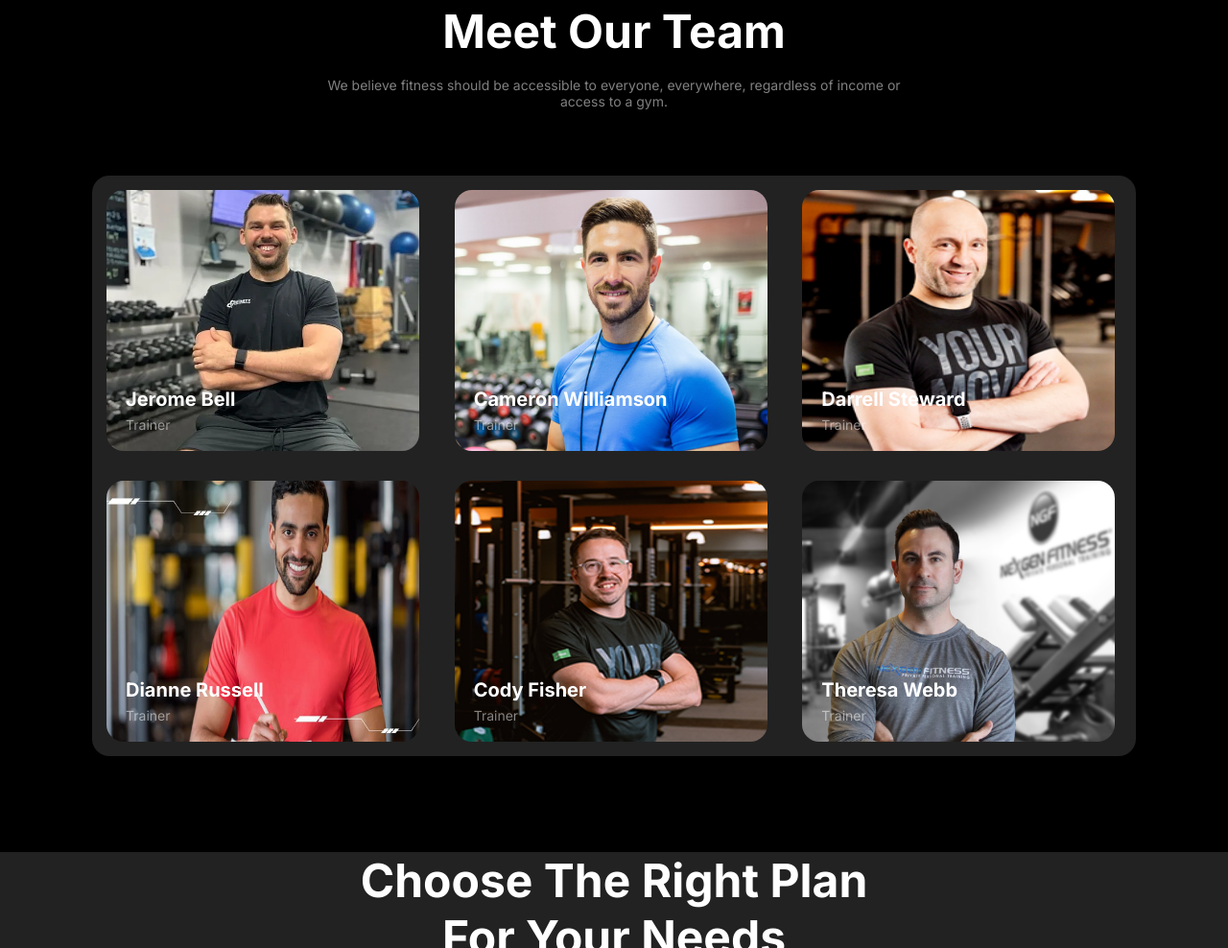
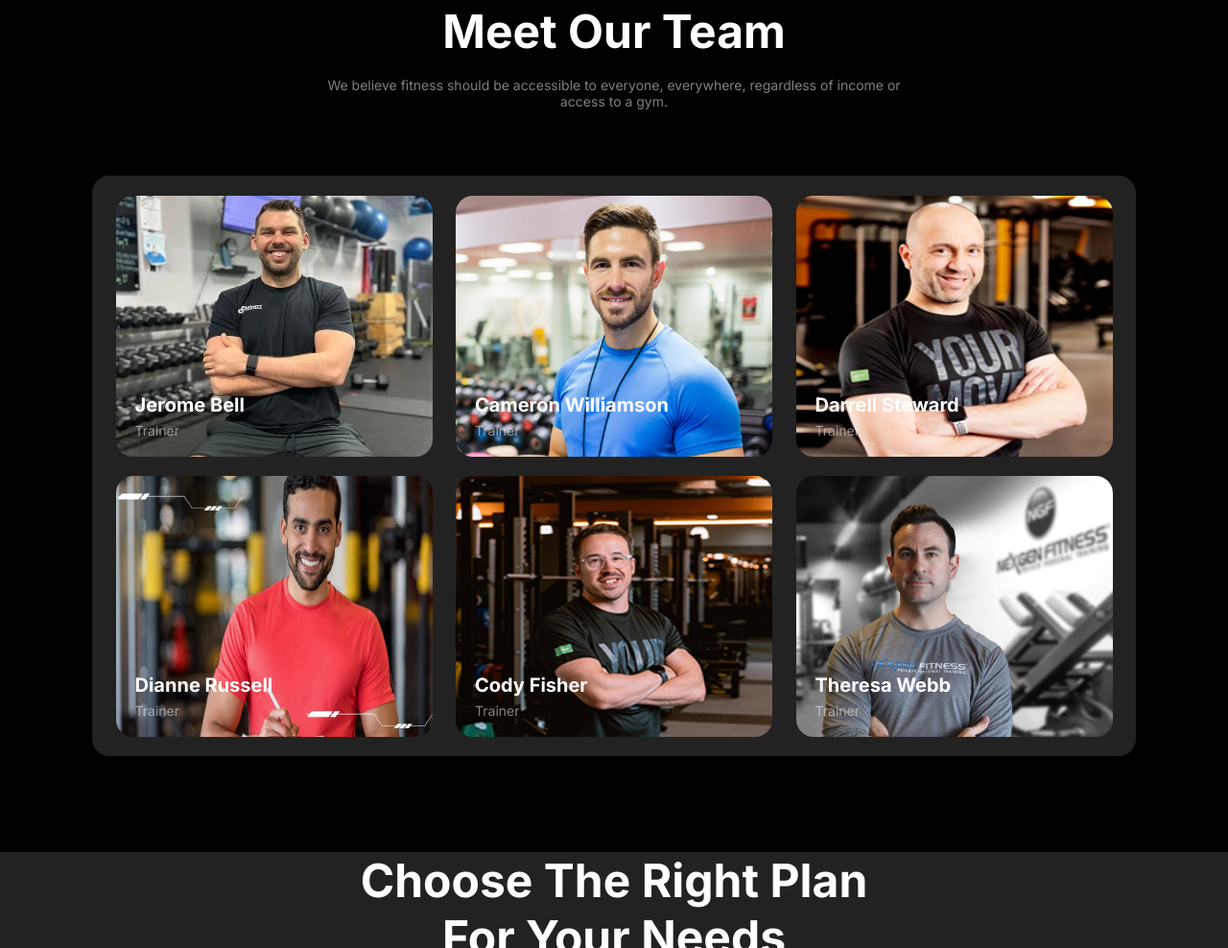
Before and after one commit to monzila-akter/assignment-2, a plain HTML site: page index.html in a window 1280 px wide. Shown: the part 2665-3653 px from the top of the page at 96% size. Drawn offline with Linux system fonts and the light colour scheme; a web font is replaced by a local one.

Commit message:
added team section changes

```diff
--- a/index.html
+++ b/index.html
@@ -188,6 +188,7 @@
           </p>
         </div>
         <div class="team-content">
+          <div class="team-images">
             <div class="team-image">
               <img src="./images/trainer1.png" alt="" />
               <h4>Jerome Bell</h4>
@@ -203,6 +204,8 @@
               <h4>Darrell Steward</h4>
               <p>Trainer</p>
             </div>
+          </div>
+          <div class="team-images">
             <div class="team-image">
               <img src="./images/trainer4.png" alt="" />
               <h4>Dianne Russell</h4>
@@ -217,6 +220,7 @@
               <img src="./images/trainer6.png" alt="" />
               <h4>Theresa Webb</h4>
               <p>Trainer</p>
+            </div>
           </div>
         </div>
       </section>
--- a/styles.css
+++ b/styles.css
@@ -480,15 +480,22 @@ body {
   margin: 0 auto;
   background-color: #222222;
   border-radius: 18px;
-  display: grid;
-  grid-template-columns: repeat(3, 1fr);
+  display: flex;
+  flex-direction: column;
   align-items: center;
-  justify-content: space-around;
+  justify-content: center;
+  gap: 20px;
+}
+.team-images {
+  width: 100%;
+  height: 272px;
+  display: flex;
+  align-items: center;
+  justify-content: space-evenly;
 }
 .team-image {
-  width: 326px;
+  width: 330px;
   height: 272px;
-  margin: 15px 15px 15px 15px;
 }
 .team-image img {
   width: 100%;
```
Lines whose indentation alone changed are shown as unchanged.
